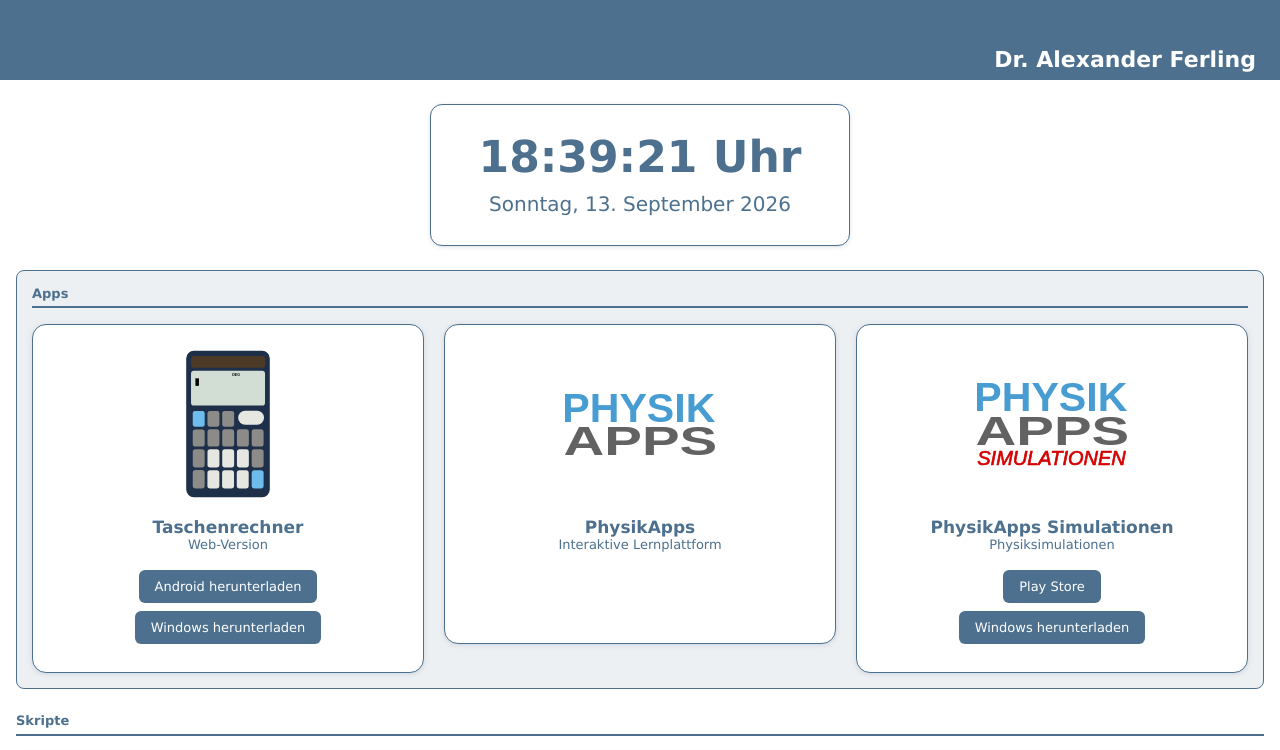
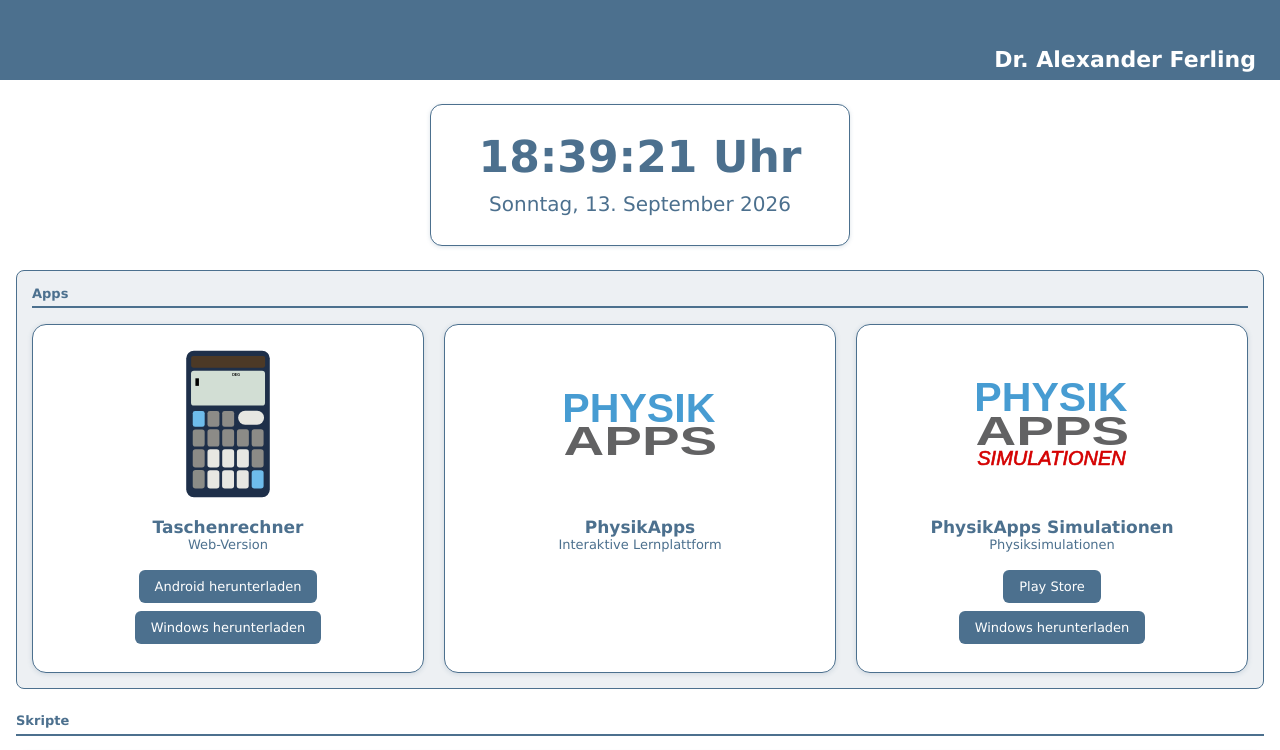
Before and after one commit to devlxf/devlxf.github.io, a plain HTML site: page index.html in a window 1280 px wide. Shown: the top 750 px of the page. Drawn offline with Linux system fonts and the light colour scheme.

Commit message:
App-Kacheln auf gleiche Hoehe gebracht
Die Zelle ist jetzt ein Spalten-Flexkasten, die Kachel waechst darin auf die Zeilenhoehe. Beim verlinkten PhysikApps-Feld reicht der Anker die Hoehe durch.

```diff
--- a/index.html
+++ b/index.html
@@ -69,7 +69,8 @@
             gap: 20px;
             margin-top: 16px;
         }
-        .app-card-cell { flex: 1 1 240px; }
+        /* Spalte, damit die Kachel die volle (fuer alle gleiche) Zellenhoehe fuellt */
+        .app-card-cell { flex: 1 1 240px; display: flex; flex-direction: column; }
         .app-tile {
             background-color: #ffffff;
             border: 1px solid #4c708e;
@@ -78,6 +79,7 @@
             box-shadow: 0 1px 5px rgba(76,112,142,0.2);
             min-height: 320px;
             text-align: center;
+            flex: 1 1 auto;
         }
         .app-tile img { width: 150px; height: 150px; display: inline-block; }
         .app-tile .app-title { color: #4c708e; font-weight: bold; font-size: 17px; margin-top: 14px; }
@@ -93,7 +95,7 @@
             font-size: 13px;
         }
         .app-btn:hover { background-color: #3c5b74; }
-        a.app-link { text-decoration: none; }
+        a.app-link { text-decoration: none; display: flex; flex: 1 1 auto; }
 
         /* Inhaltsbereich */
         .content { margin: 24px 16px; }
```
